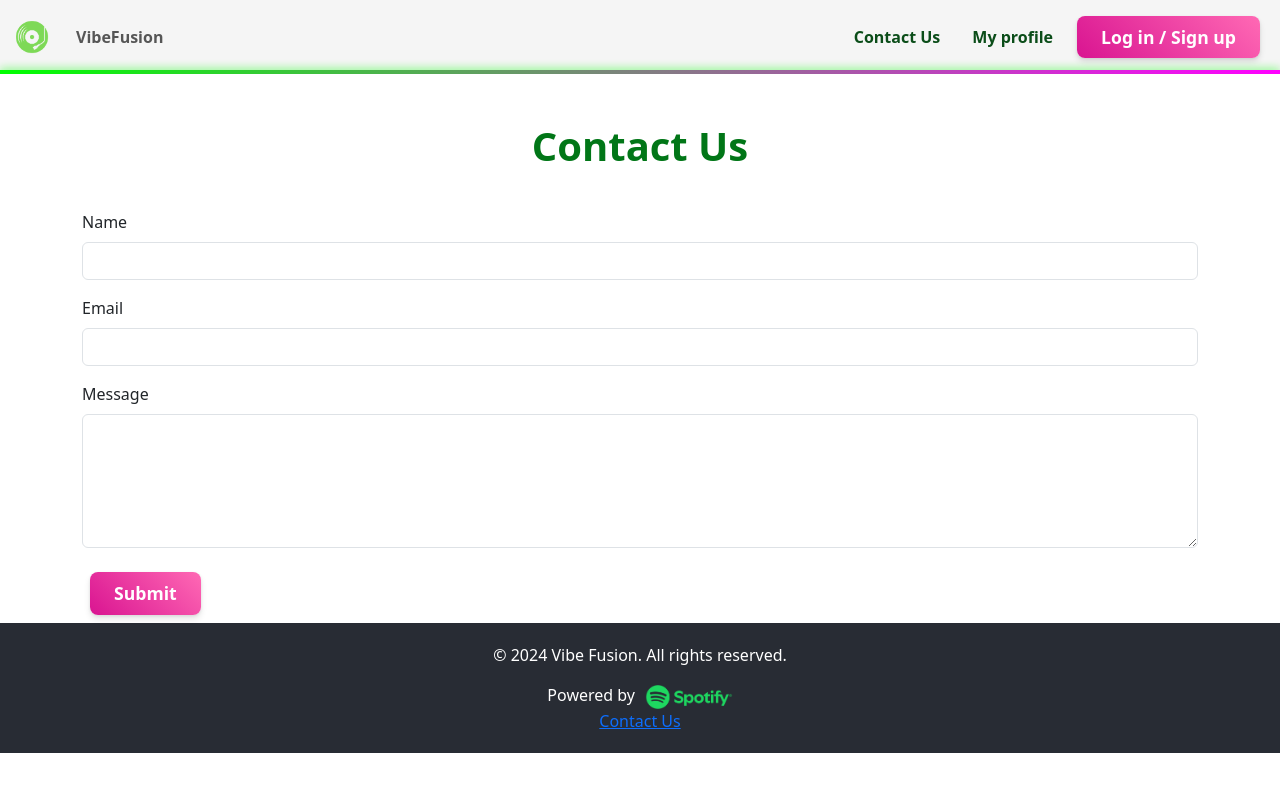
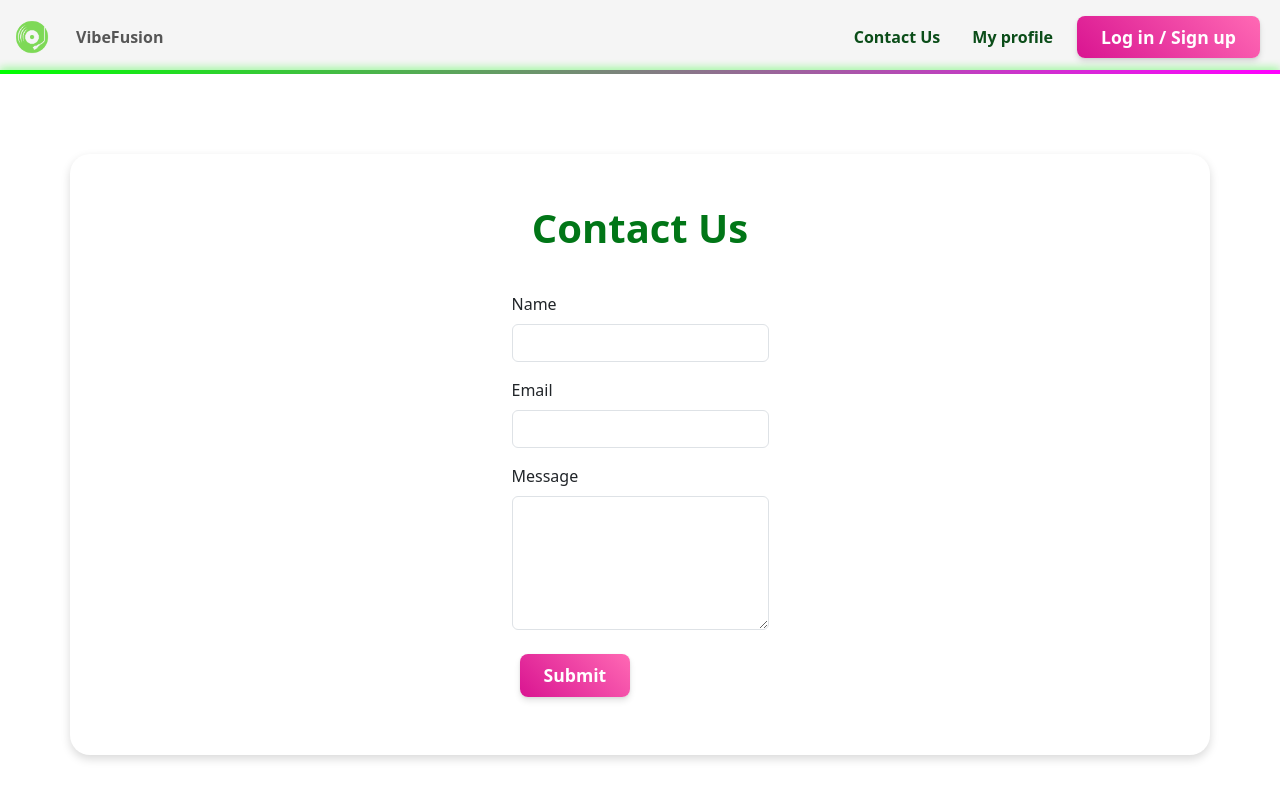
Before and after one commit to morgharrisx/fullstack-3, a React (Create React App) app in the folder frontend/: page /contact in a window 1280 px wide. Shown: the top 800 px of the page. Built offline with nearby package versions, Linux system fonts and the light colour scheme; the HTML template or start-up script is replaced by a standard one.

Commit message:
added container styling

```diff
--- a/frontend/src/ContactForm/ContactForm.css
+++ b/frontend/src/ContactForm/ContactForm.css
@@ -1,7 +1,22 @@
-.contact-title {
+.contact-form-title {
   font-size: 2.5rem;
   text-align: center;
   margin-bottom: 40px;
   font-weight: bold;
   color: #017617;
 }
+
+.contact-form-container{
+  padding: 50px;
+  border-radius: 20px;
+  background-color: #fff;
+  box-shadow: 0 4px 10px rgba(0, 0, 0, 0.15);
+  height: 100%;
+  display: flex;
+  flex-direction: column;
+  justify-content: center;
+  align-items: center;
+  text-align: justify;
+  margin-top: 80px;
+  margin-bottom: 80px;
+}
--- a/frontend/src/ContactForm/ContactForm.jsx
+++ b/frontend/src/ContactForm/ContactForm.jsx
@@ -5,6 +5,7 @@ import 'bootstrap/dist/css/bootstrap.min.css';
 import emailjs from 'emailjs-com';
 import './ContactForm.css';
 import ReusableButton from '../ReusableButton/ReusableButton';
+import { Container } from 'react-bootstrap';
 
 const ContactForm = () => {
   const [name, setName] = useState('');
@@ -64,8 +65,8 @@ const ContactForm = () => {
   };
 
   return (
-    <div className="container mt-5">
-      <h2 className="contact-title">Contact Us</h2>
+    <Container className="contact-form-container">
+      <h2 className="contact-form-title">Contact Us</h2>
       <Form onSubmit={handleSubmit}>
 
         <Form.Group className="mb-3">
@@ -119,7 +120,7 @@ const ContactForm = () => {
 
         <ReusableButton color="pink" text="Submit" size="lg" onClick={handleSubmit}/>
       </Form>
-    </div>
+    </Container>
   );
 };
 
```
